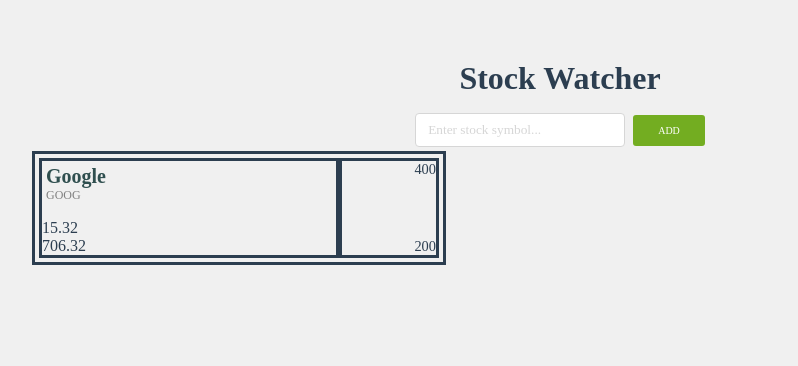
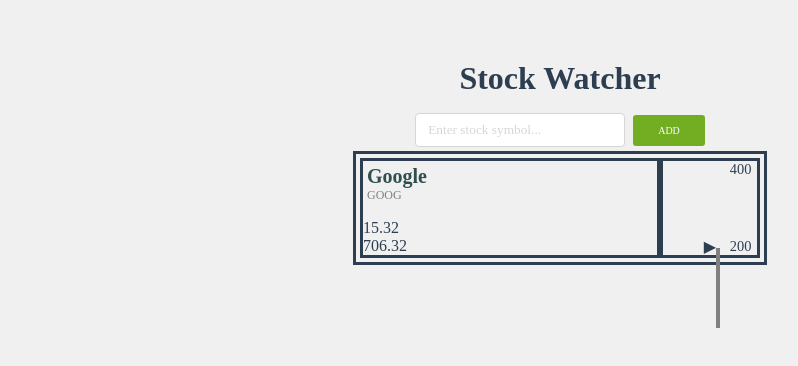
Before and after one commit to rulonsw/StockTicker, a Vue app in the folder stock_ticker/: page / in a window 1280 px wide. Shown: the top 366 px of the page, without its empty margins (80-878 px from the left). Built offline with nearby package versions, Linux system fonts and the light colour scheme; a web font is replaced by a local one.

Commit message:
Implement Linear Gauge Logic

```diff
--- a/stock_ticker/public/index.html
+++ b/stock_ticker/public/index.html
@@ -6,7 +6,7 @@
     <meta name="viewport" content="width=device-width,initial-scale=1.0">
     <link rel="icon" href="<%= BASE_URL %>favicon.ico">
     <link rel="stylesheet" type="text/css" href="//fonts.googleapis.com/css?family=Droid+Serif" />
-    <title>stock_ticker</title>
+    <title>Stock Ticker</title>
   </head>
   <body>
     <noscript>
--- /dev/null
+++ b/stock_ticker/src/components/LineGauge.vue
@@ -0,0 +1,32 @@
+<template>
+  <div class="graph-component">
+    <span class="graph-pointer" :style="{marginTop: computePointerPosition() + 'px'}"> &#9654; </span>
+    <div class="graph-line"></div>
+  </div>
+</template>
+
+<script>
+export default {
+  name:"lineGauge",
+  props: {
+    min: Number,
+    max: Number,
+    ptr: Number,
+    symbol: String
+  },
+  computed: {
+
+  },
+  methods: {
+    computePointerPosition() {
+      // Due to the padding of the scale elements, 76px is the "magic number" in terms of aligning
+      // our ptr at the bottom.
+      let range = this.max - this.min;
+      return 76 - ((this.ptr - range) / range * 76);
+    }
+  }
+}
+</script>
+<style lang="scss">
+@import "../styles/gauge.scss";
+</style>
--- a/stock_ticker/src/components/TickerCell.vue
+++ b/stock_ticker/src/components/TickerCell.vue
@@ -7,13 +7,20 @@
       <div class="current-price">{{currPrice}}</div>
     </div>
     <div class="cell-right">
+        <div class="cell-right-col-0">
+            <line-gauge :min=200 :max=400 :ptr=200></line-gauge>
+        </div>
+        <div class="cell-right-col-1">
+
       <div class="daily-max">{{dailyMax}}</div>
       <div class="daily-min">{{dailyMin}}</div>
+        </div>
     </div>
   </div>
 </template>
 
 <script>
+import lineGauge from "./LineGauge.vue";
 export default {
   name: "TickerCell",
   props: [
@@ -24,7 +31,8 @@
     "delta",
     "currPrice",
     "startVal"
-  ]
+  ],
+  components: { lineGauge }
 };
 </script>
 <style lang="scss">
--- a/stock_ticker/src/styles/cell.scss
+++ b/stock_ticker/src/styles/cell.scss
@@ -25,11 +25,23 @@
 .cell-right {
     width: 25%;
     height: 100%;
+    box-sizing:border-box;
+    border-style:solid;
+    float:right;
+}
+.cell-right-col-0 {
+    width:65%;
+    display:inline-flex;
+    justify-content: flex-end;
+}
+.cell-right-col-1 {
+    width: 35%;
+    height: 100%;
     float:right;
     display:flex;
     flex-direction: column;
+    align-content: flex-start;
     justify-content: space-between;
-    border-style: solid;
     box-sizing:border-box;
 }
 
@@ -47,10 +59,8 @@
 
 .daily-max {
     font-size: .9em;
-    text-align:right;
 
 }
 .daily-min {
-    text-align:right;
     font-size: .9em;
 }
--- a/stock_ticker/src/styles/container.scss
+++ b/stock_ticker/src/styles/container.scss
@@ -2,6 +2,6 @@
     max-width: 1840px;
     min-height:1000px;
     display: flex;
+    justify-content: center;
     padding: 0px 100px;
-    overflow-x: auto;
 }
--- /dev/null
+++ b/stock_ticker/src/styles/gauge.scss
@@ -0,0 +1,17 @@
+.graph-line {
+  border-left: 4px solid gray;
+  height: 80px;
+  width:4px;
+  display:inline-block;
+  position: fixed;
+  top: 50%;
+  margin-top: -152px;
+}
+
+.graph-pointer {
+  display: flex;
+  float:left;
+}
+.graph-component {
+  padding-right: 8px;
+}
```
Also changed, not shown: 1 other file (tests, documents, lock files or other folders).
